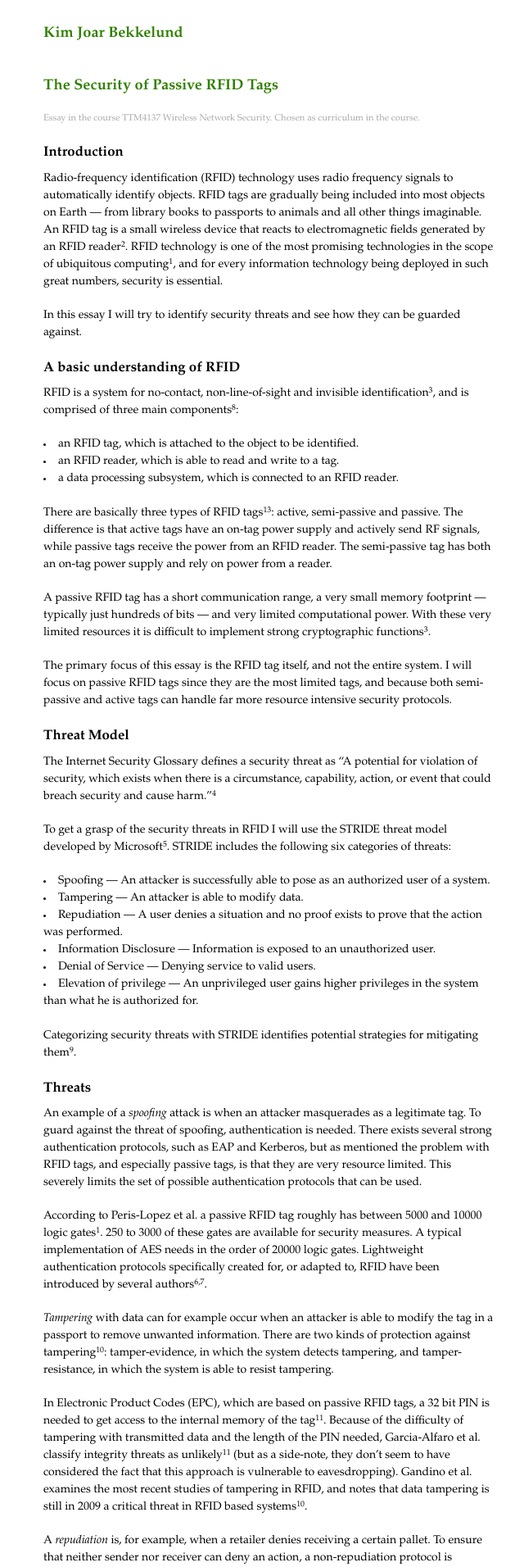
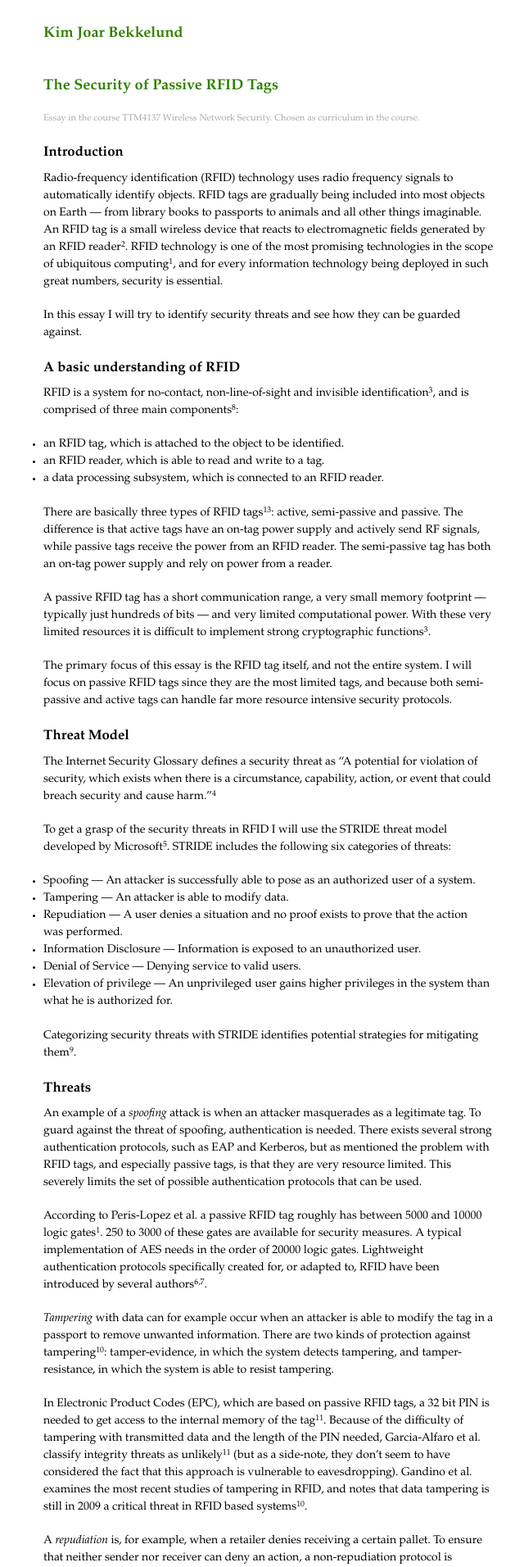
Before and after one commit to kimjoar/kimjoar.net, a Jekyll site: the page built from _posts/2009-11-20-security-passive-rfid-tags.markdown, in a window 1280 px wide. Shown: the top 1912 px of the page at 82% size, without its empty margins (312-952 px from the left). Built offline with Jekyll 4.4.1, drawn with Linux system fonts in a browser that asks for light colours.

Commit message:
Updated CSS for lists

```diff
--- a/css/style.css
+++ b/css/style.css
@@ -5,8 +5,10 @@
 h2 {font-size: 1.3em; color: #308000; margin: 1em 0; font-weight: bold;}
 h3 {font-size: 1.2em; margin: 0.5em 0;}
 
-ul {list-style: disc inside; margin-bottom: 1.5em;}
-ol {list-style: decimal inside; margin-bottom: 1.5em;}
+ul {list-style: disc; margin-bottom: 1.5em;}
+ol {list-style: decimal; margin-bottom: 1.5em;}
+ol li {border-bottom: 1px solid #eee; padding-bottom: 0.5em; margin-bottom: 0.5em;}
+ol li:last-child {border-bottom: 0; padding-bottom: 0; margin-bottom: 0;}
 a {color: #308000; text-decoration: none;}
 
 sup {font-size:0.7em; vertical-align:top}
```
